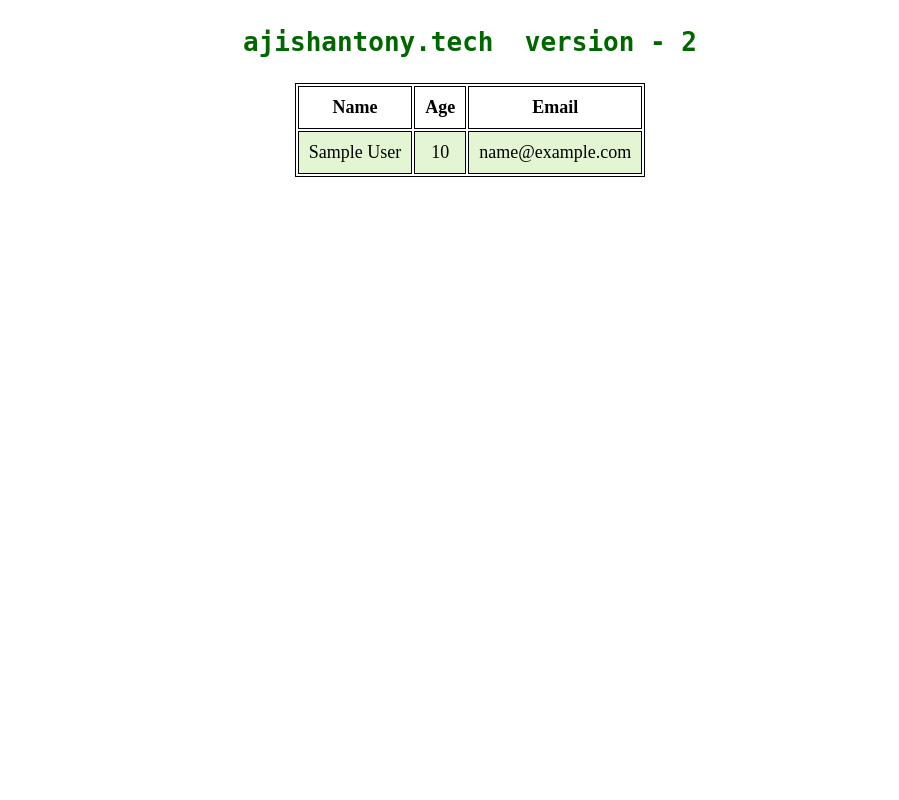
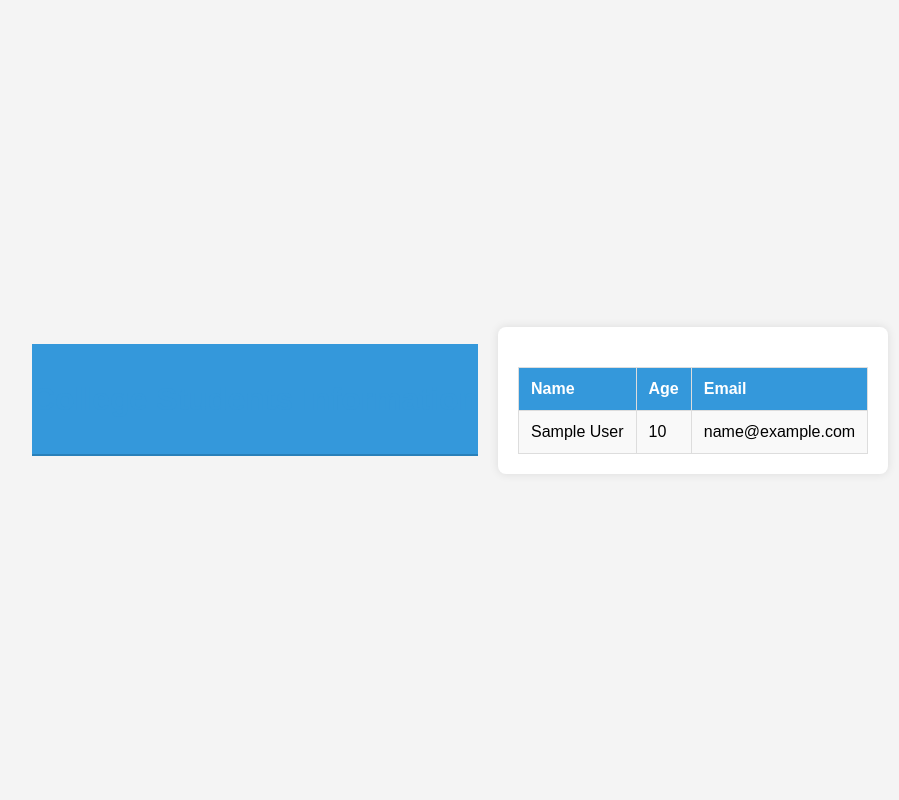
Before and after one commit to elsonpulikkan96/sample_php_website, a PHP site: page / in a window 1280 px wide. Shown: the whole page, without its empty margins (170-1069 px from the left). Run offline with PHP 8.4, Linux system fonts and the light colour scheme; tables that the repository leaves empty or names only in its code hold one stand-in row (values such as "Sample post").

Commit message:
Update index.php

```diff
--- a/index.php
+++ b/index.php
@@ -1,20 +1,15 @@
 <?php
-
 // Database Connection
-
 $user = 'admin';
 $password = 'admin1234';
 $database = 'college';
-$servername='localhost:3306';
+$servername = 'localhost:3306';
 
-$mysqli = new mysqli($servername, $user,
-                $password, $database);
+$mysqli = new mysqli($servername, $user, $password, $database);
 
 // Checking for connections
 if ($mysqli->connect_error) {
-    die('Connect Error (' .
-    $mysqli->connect_errno . ') '.
-    $mysqli->connect_error);
+    die('Connect Error (' . $mysqli->connect_errno . ') ' . $mysqli->connect_error);
 }
 
 // SQL query to select data from database
@@ -27,54 +22,88 @@ $mysqli->close();
 
 <head>
     <meta charset="UTF-8">
+    <meta name="viewport" content="width=device-width, initial-scale=1.0">
+    <title>College Students</title>
+    <style>
+        body {
+            font-family: 'Arial', sans-serif;
+            background-color: #f4f4f4;
+            margin: 0;
+            padding: 0;
+            display: flex;
+            justify-content: center;
+            align-items: center;
+            min-height: 100vh;
+        }
 
-    <title>This Version 1</title>
+        header {
+            background-color: #3498db;
+            color: #fff;
+            text-align: center;
+            padding: 1em 0;
+            border-bottom: 2px solid #2980b9;
+        }
 
-    <!-- CSS FOR STYLING THE PAGE -->
+        section {
+            max-width: 800px;
+            margin: 20px;
+            background-color: #fff;
+            padding: 20px;
+            border-radius: 8px;
+            box-shadow: 0 0 10px rgba(0, 0, 0, 0.1);
+        }
 
+        table {
+            width: 100%;
+            border-collapse: collapse;
+            margin-top: 20px;
+        }
 
-    <style>
-        table {
-            margin: 0 auto;
-            font-size: large;
-            border: 1px solid black;
+        th,
+        td {
+            border: 1px solid #ddd;
+            padding: 12px;
+            text-align: left;
+        }
+
+        th {
+            background-color: #3498db;
+            color: #fff;
+            font-weight: bold;
+        }
+
+        tr:nth-child(even) {
+            background-color: #f9f9f9;
         }
 
         h1 {
             text-align: center;
-            color: #006600;
-            font-size: xx-large;
-            font-family: 'Gill Sans', 'Gill Sans MT',
-            ' Calibri', 'Trebuchet MS', 'sans-serif';
+            color: #3498db;
+            margin-bottom: 20px;
         }
 
-        td {
-            background-color: #E4F5D4;
-            border: 1px solid black;
-        }
+        /* Responsive Design */
+        @media only screen and (max-width: 600px) {
+            body {
+                padding: 10px;
+            }
 
-        th,
-        td {
-            font-weight: bold;
-            border: 1px solid black;
-            padding: 10px;
-            text-align: center;
-        }
+            section {
+                margin: 10px;
+            }
 
-        td {
-            font-weight: lighter;
+            table {
+                font-size: 14px;
+            }
         }
     </style>
 </head>
 
 <body>
+    <header>
+        <h1>College Students Information</h1>
+    </header>
     <section>
-
-             <?php
-$output = shell_exec('echo $HOSTNAME');
-echo "<h1><center><pre>$output</pre></center></h1>";
-echo "<h1><center><pre> ajishantony.tech  version - 2 </pre></center></h1>";
-?>
         <!-- TABLE CONSTRUCTION-->
         <table>
             <tr>
@@ -83,20 +112,14 @@ echo "<h1><center><pre> ajishantony.tech  version - 2 </pre></center></h1>";
                 <th>Email</th>
             </tr>
             <!-- PHP CODE TO FETCH DATA FROM ROWS-->
-            <?php   // LOOP TILL END OF DATA
-                while($rows=$result->fetch_assoc())
-                {
-             ?>
-            <tr>
-                <!--FETCHING DATA FROM EACH
-                    ROW OF EVERY COLUMN-->
-                <td><?php echo $rows['name'];?></td>
-                <td><?php echo $rows['age'];?></td>
-                <td><?php echo $rows['email'];?></td>
-            </tr>
-            <?php
-                }
-             ?>
+            <?php while ($rows = $result->fetch_assoc()) { ?>
+                <tr>
+                    <!--FETCHING DATA FROM EACH ROW OF EVERY COLUMN-->
+                    <td><?php echo $rows['name']; ?></td>
+                    <td><?php echo $rows['age']; ?></td>
+                    <td><?php echo $rows['email']; ?></td>
+                </tr>
+            <?php } ?>
         </table>
     </section>
 </body>
```
